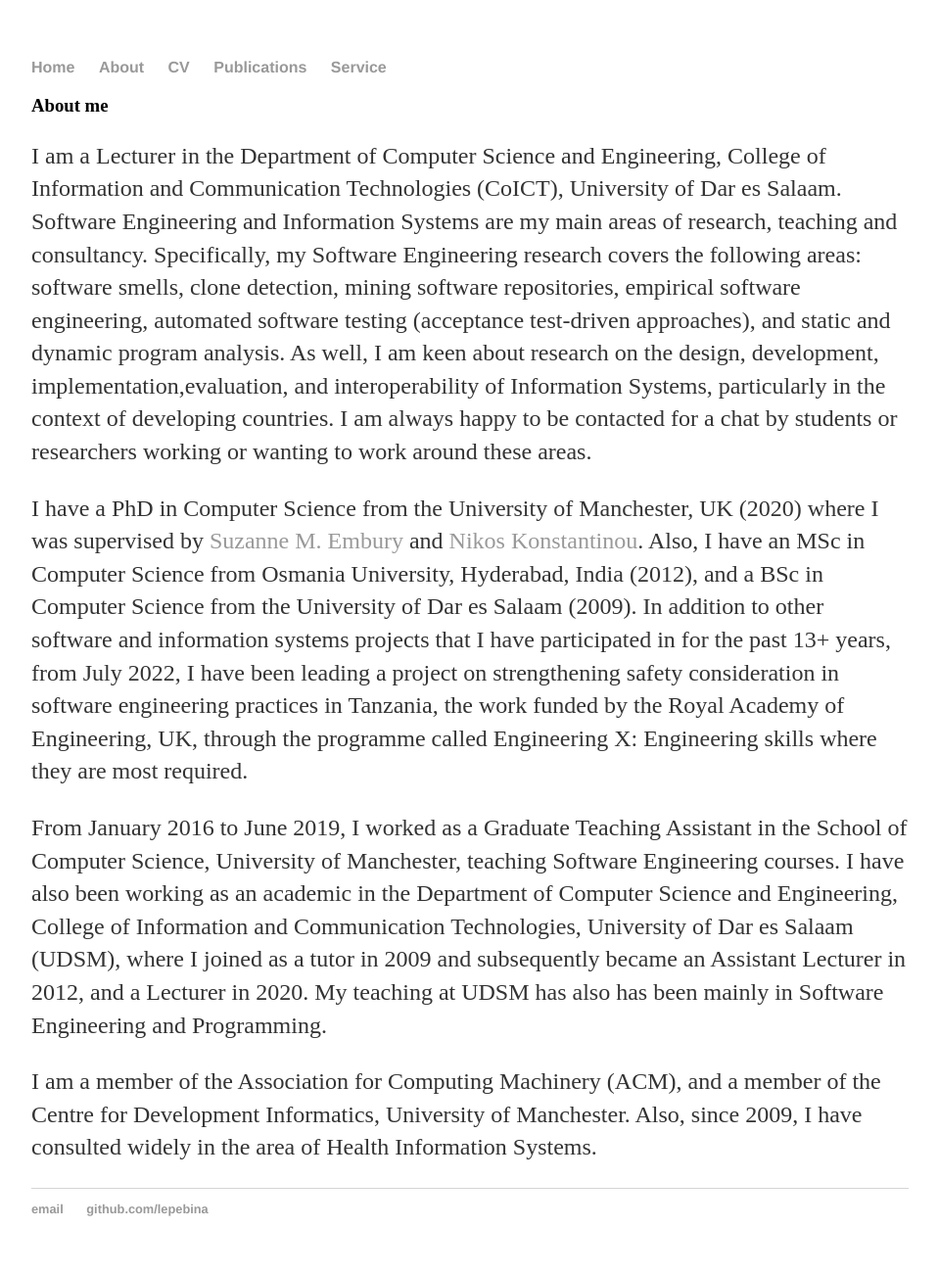
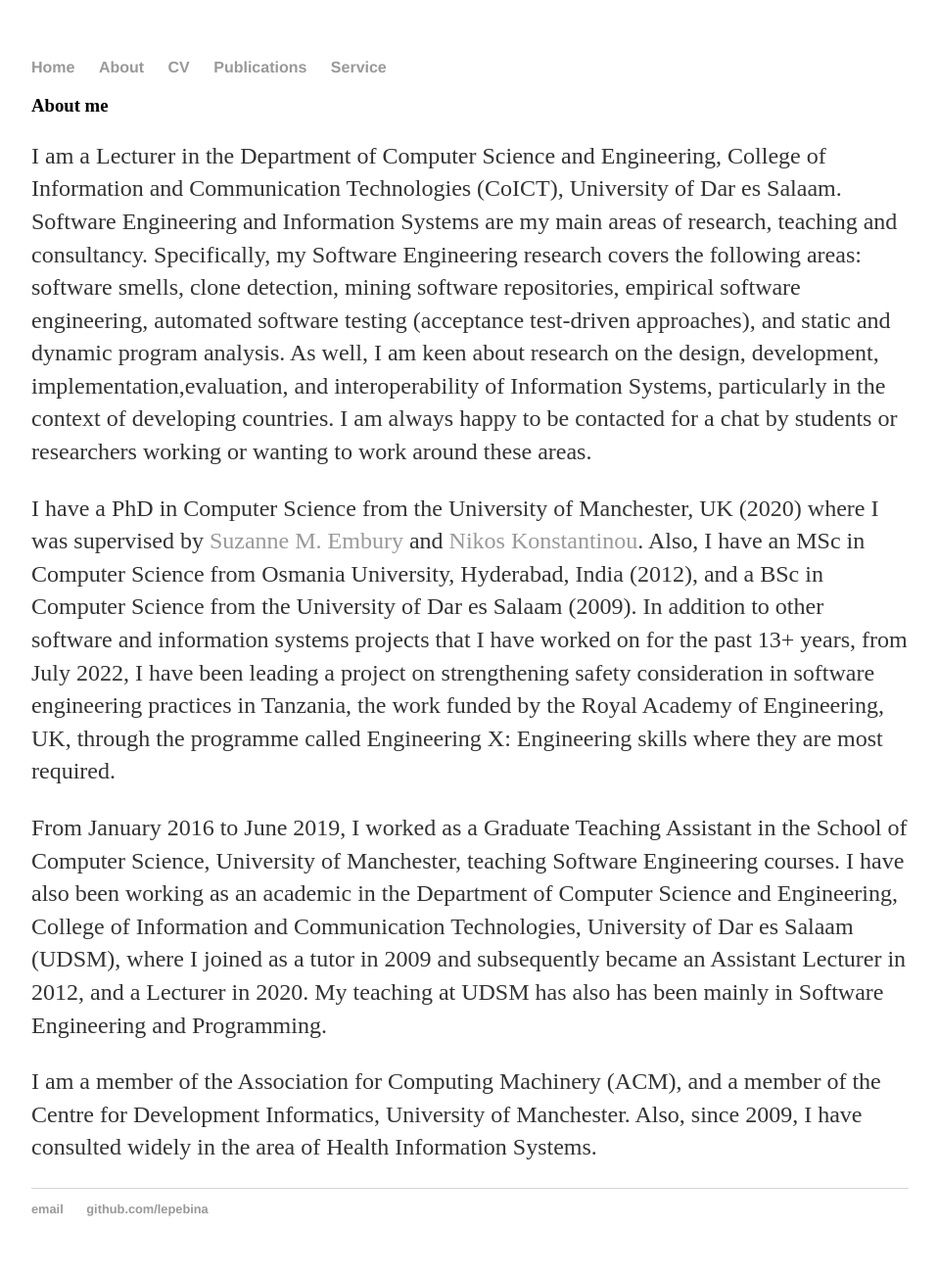
Before and after one commit to lepebina/lepebina.github.io, a Jekyll site: the page built from about.html, in a window 1280 px wide. Shown: the whole page at 98% size, without its empty margins (160-1118 px from the left). Built offline with Jekyll 4.4.1, drawn with Linux system fonts in a browser that asks for light colours.

Commit message:
Update about.html

```diff
--- a/about.html
+++ b/about.html
@@ -14,7 +14,7 @@ title: Leonard Peter Binamungu
 	</p>
 
 	<p>I have a PhD in Computer Science from the University of Manchester, UK (2020) where I was supervised by <a href="http://www.cs.man.ac.uk/~embury/">Suzanne M. Embury</a> and <a href="http://nkons.github.io">Nikos Konstantinou</a>. Also, I have an MSc in Computer Science from Osmania University, Hyderabad, India (2012),
-		and a BSc in Computer Science from the University of Dar es Salaam (2009). In addition to other software and information systems projects that I have participated in for the past 13+ years, from July 2022,
+		and a BSc in Computer Science from the University of Dar es Salaam (2009). In addition to other software and information systems projects that I have worked on for the past 13+ years, from July 2022,
 		I have been leading a project on strengthening safety consideration in software engineering practices in Tanzania, the work funded by the Royal Academy of Engineering, UK,
 	through the programme called Engineering X: Engineering skills where they are most required.</p>
 
```
